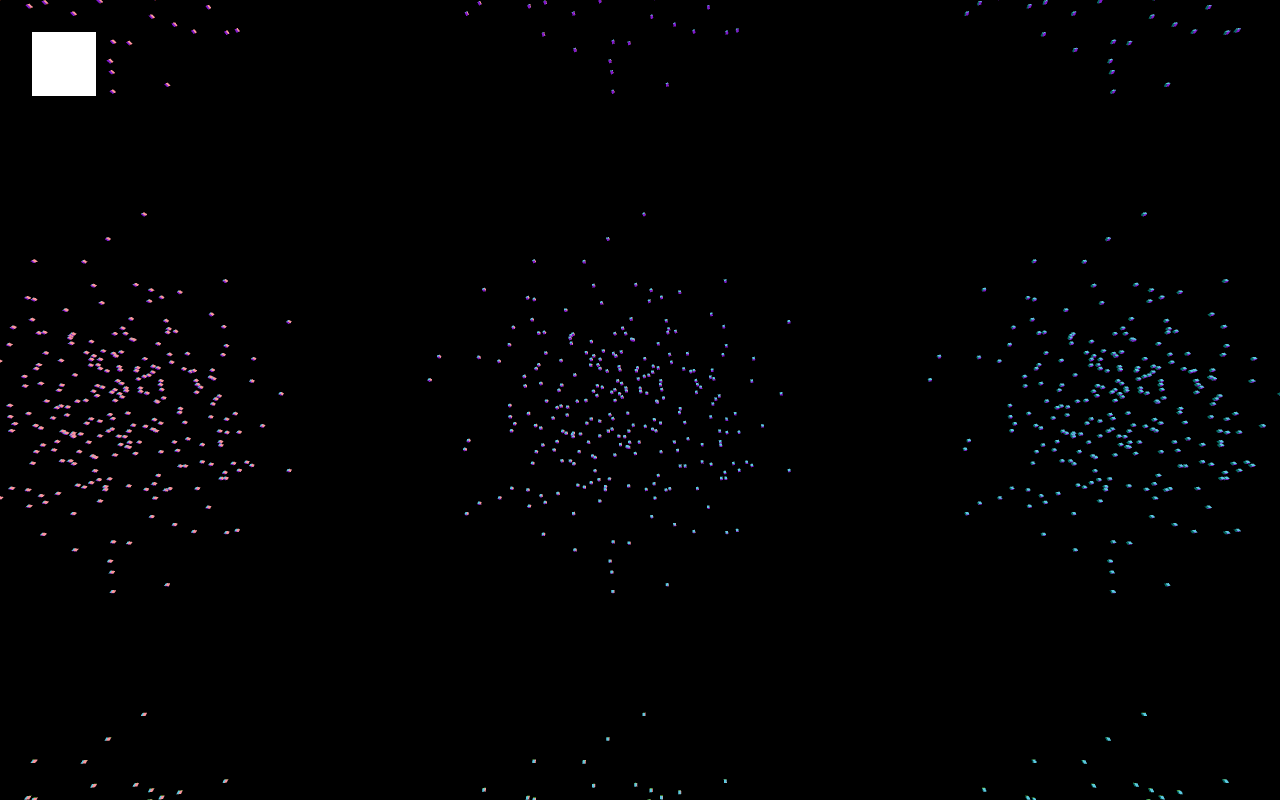
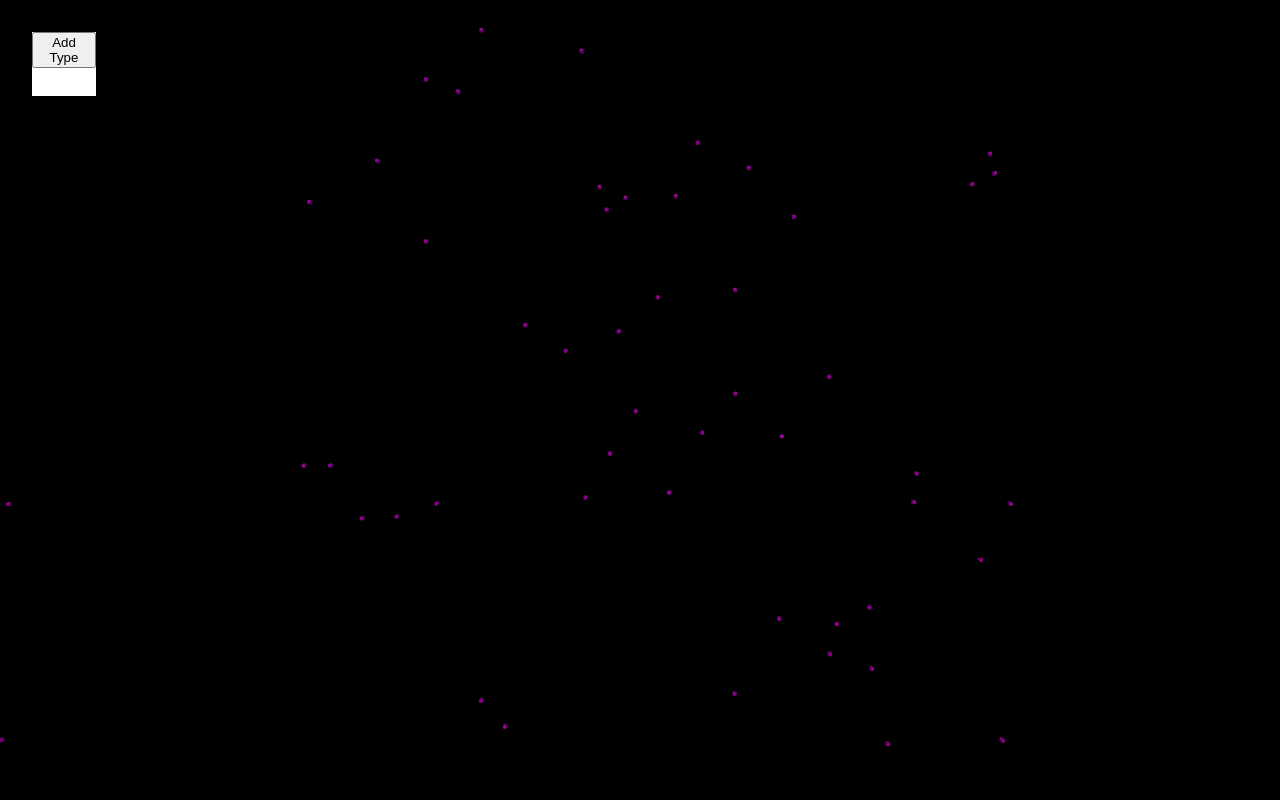
Before and after one commit to jmeaster30/particle-life, a plain HTML site: page index.html in a window 1280 px wide. Drawn offline with nearby package versions, Linux system fonts and the light colour scheme; animation ran at ten frames a second.

Commit message:
Made it so we can add new types of particles

```diff
--- a/index.html
+++ b/index.html
@@ -14,6 +14,11 @@
   </head>
   <body>
     <div id="container"></div>
-    <div id="controlPanel"></div>
+    <div id="controlPanel">
+      <button id="addTypeButton">Add Type</button>
+      <div id="types">
+
+      </div>
+    </div>
   </body>
 </html>
--- a/index.js
+++ b/index.js
@@ -1,29 +1,49 @@
 import * as THREE from 'three';
 import { OrbitControls } from 'three/addons/controls/OrbitControls.js';
 
-let mesh;
 let renderer;
 let scene;
 let camera;
 let controls;
 
-const particleSize = 0.05;
-const spaceHalfSize = 5;
-const friction = 0.95;
+const particleSize = 0.1;
+const spaceHalfSize = 10;
+const friction = 0.99;
 
+let particleTypes = {
+  base: '#F0F'
+}
 let particles = []
 let gravityForces = [
   {
+    typeSrc: "base",
+    typeDest: "base",
+    forces: [
+      {
         minDist: 0,
-    maxDist: 10,
-    force: -25,
+        maxDist: 20,
+        force: -2,
       },
       {
-    minDist: 10,
+        minDist: 20,
         maxDist: 1000,
-    force: 0.5,
+        force: 1,
+      }
+    ]
   }
 ];
+
+function addType() {
+  let randomHexString = [...Array(6)].map(() => Math.floor(Math.random() * 16).toString(16)).join('');
+  console.log(randomHexString);
+  let typename = `Type${Object.keys(particleTypes).length}`;
+  particleTypes[typename] = `#${randomHexString}`;
+  generateParticles(typename, 20);
+}
+
+document.addEventListener('DOMContentLoaded', function () {
+  document.getElementById("addTypeButton").addEventListener('click', addType);
+});
 
 function updateParticleVelocities(particle, index, particles) {
   let forcex = 0;
@@ -36,7 +56,9 @@ function updateParticleVelocities(particle, index, particles) {
     const nx = distx / Math.sqrt(dsq);
     const ny = disty / Math.sqrt(dsq);
 
-    const rule = gravityForces.find(({minDist, maxDist}) => dsq >= (minDist * minDist) && dsq < (maxDist * maxDist))
+    const rule = gravityForces
+      .find(({typeSrc, typeDest}) => typeSrc == particle.type && typeDest == other.type)
+      ?.forces?.find(({minDist, maxDist}) => dsq >= (minDist * minDist) && dsq < (maxDist * maxDist));
     if (!rule) return;
 
     const a = (rule.maxDist * rule.maxDist - rule.minDist * rule.minDist) / 2
@@ -70,17 +92,18 @@ function updateParticlePosition(particle, time){
     const yoff = (Math.floor(idx / 3) - 1) * spaceHalfSize * 2;
     mesh.position.x = particle.position.x + xoff;
     mesh.position.y = particle.position.y + yoff;
-    mesh.rotation.x = time / 2000;
-    mesh.rotation.y = time / 1000;
+    mesh.rotation.x = time / particle.rotationSpeed.x;
+    mesh.rotation.y = time / particle.rotationSpeed.y;
   });
 }
 
-function generateMeshes() {
-  for (let i = 0; i < 250; i++) {
-    const geometry = new THREE.BoxGeometry( particleSize, particleSize, particleSize );
-    const material = new THREE.MeshNormalMaterial();
+function createRandomParticle(type) {
+  const color = particleTypes[type];
+  const geometry = new THREE.DodecahedronGeometry( particleSize / 2 );
+  const material = new THREE.MeshPhongMaterial({color: color});
 
   let particle = {
+    type,
     position: {
       x: Math.random() * spaceHalfSize * 2 - spaceHalfSize,
       y: Math.random() * spaceHalfSize * 2 - spaceHalfSize,
@@ -89,17 +112,27 @@ function generateMeshes() {
       x: (Math.random() * 20 - 10) * particleSize,
       y: (Math.random() * 20 - 10) * particleSize,
     },
+    rotationSpeed: {
+      x: (Math.random() * 2000 + 1000),
+      y: (Math.random() * 2000 + 1000),
+    },
     meshes: []
   };
 
   for(let j = 0; j < 9; j++) {
-      mesh = new THREE.Mesh( geometry, material );
+    let mesh = new THREE.Mesh( geometry, material );
+    mesh.receiveShadow = true;
+    mesh.castShadow = true;
     scene.add( mesh );
     particle.meshes.push(mesh);
   }
   particles.push(particle);
 }
 
+function generateParticles(type, number) {
+  for (let i = 0; i < number; i++) {
+    createRandomParticle(type)
+  }
 }
 
 function updateMeshes(time) {
@@ -120,14 +153,18 @@ function initialize() {
 
   scene = new THREE.Scene();
 
-  generateMeshes();
+  generateParticles("base", 50);
 
   renderer = new THREE.WebGLRenderer( { antialias: true } );
-
   renderer.setSize( container.offsetWidth, container.offsetHeight );
+  renderer.shadowMap.enabled = true;
   renderer.setAnimationLoop( animation );
   console.log(renderer);
   container.appendChild( renderer.domElement );
+
+  const light = new THREE.DirectionalLight( 0xffffff , 1); // soft white light
+  light.position.z = 10
+  scene.add( light );
 
   controls = new OrbitControls(camera, renderer.domElement);
   controls.mouseButtons = {
```
Lines whose indentation alone changed are shown as unchanged.
